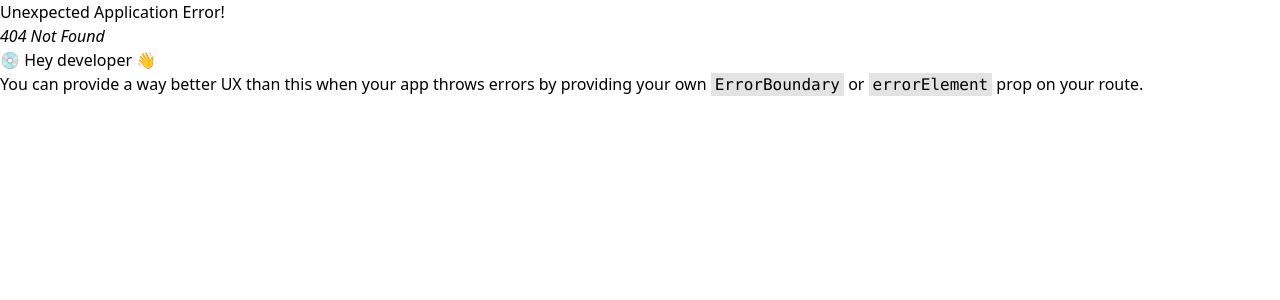
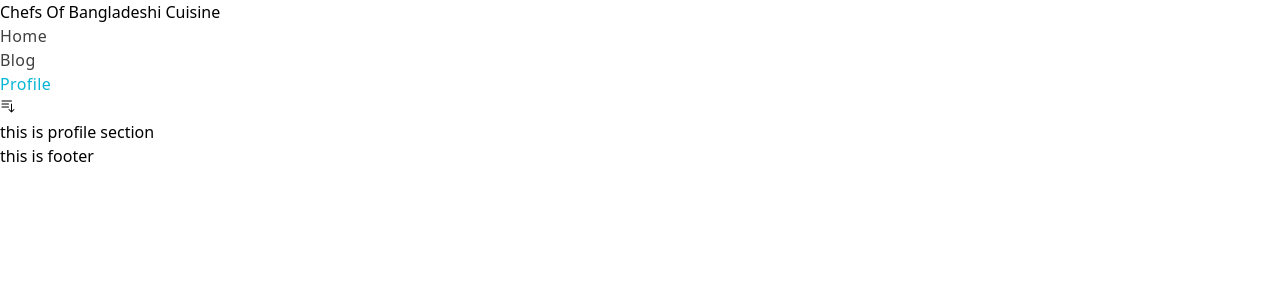
Before and after one commit to MAINULIS/assignment-10, a React (Vite) app: page /profile in a window 1280 px wide. Before the commit this address had no page. Shown: the top 300 px of the page. Built offline with nearby package versions, Linux system fonts and the light colour scheme.

Commit message:
Navbar added and components created

```diff
--- a/package.json
+++ b/package.json
@@ -14,6 +14,7 @@
     "match-sorter": "^6.3.1",
     "react": "^18.2.0",
     "react-dom": "^18.2.0",
+    "react-icons": "^4.11.0",
     "react-router-dom": "^6.16.0",
     "sort-by": "^1.2.0"
   },
--- a/src/App.jsx
+++ b/src/App.jsx
@@ -1,9 +1,14 @@
 import React from 'react';
+import Header from './commonPage/Header';
+import { Outlet } from 'react-router-dom';
+import Footer from './commonPage/Footer';
 
 const App = () => {
   return (
-    <div className='font-bold underline'>
-      this is main
+    <div >
+      <Header></Header>
+      <Outlet></Outlet>
+      <Footer></Footer>
     </div>
   );
 };
--- /dev/null
+++ b/src/commonPage/Footer.jsx
@@ -0,0 +1,11 @@
+import React from 'react';
+
+const Footer = () => {
+    return (
+        <div>
+            this is footer
+        </div>
+    );
+};
+
+export default Footer;
--- /dev/null
+++ b/src/commonPage/Header.jsx
@@ -0,0 +1,106 @@
+import { useState } from 'react';
+import { Link, NavLink } from 'react-router-dom';
+import { HiBarsArrowDown, HiXMark} from "react-icons/hi2";
+
+const Header = () => {
+    const [isMenuOpen, setIsMenuOpen] = useState(false)
+    return (
+
+        <div className='bg-slate-950 px-4 mx-auto py-7'>
+            <div className=' flex items-center justify-between'>
+                {/* company name */}
+                <div className='ml-3 font-bold tracking-wide text-zinc-700 text-xl'>
+                    <Link to="/" className='inline-flex'>
+                    Chefs Of Bangladeshi Cuisine
+                    </Link>
+                </div>
+
+
+                {/* Nav Items section */}
+                <div>
+                    <ul className='inline-flex items-center space-x-8 hidden lg:flex'>
+                        <li>
+                            <NavLink to="/"
+                                className={({ isActive }) => (isActive ? 'active' : 'default')}
+                            > Home</NavLink>
+                        </li>
+                        <li>
+                            <NavLink to="/blog"
+                                className={({ isActive }) => (isActive ? 'active' : 'default')}
+                            >Blog</NavLink>
+                        </li>
+                        <li>
+                            <NavLink to="/profile"
+                                className={({ isActive }) => (isActive ? 'active' : 'default')}
+                            >Profile</NavLink>
+                        </li>
+                    </ul>
+                </div>
+                {/* Mobile responsive */}
+                <div className='lg:hidden'>
+                    {/* Dropdown Button */}
+                    <button
+                        onClick={() => setIsMenuOpen(true)}
+                    >
+                        <HiBarsArrowDown className='w-6 h-6 text-gray-600' />
+                    </button>
+                    {isMenuOpen && (
+                        <div className='absolute top-0 left-0 w-full z-10'>
+                            <div className='p-5 bg-white border rounded shadow-sm'>
+                                {/* company name and buttons */}
+                                <div className='flex items-center justify-between mb-4'>
+                                    <div>
+                                        <Link to='/' className='inline-flex items-center'>
+
+                                            <span className=' font-bold tracking-wide text-zinc-700 text-xl'>
+                                            Chefs Of Bangladeshi Cuisine
+                                            </span>
+                                        </Link>
+                                    </div>
+                                    {/* Dropdown close button */}
+                                    <div>
+                                        <button
+                                            onClick={() => setIsMenuOpen(false)}
+                                        >
+                                            <HiXMark className='w-6 h-6 text-gray-600' />
+                                        </button>
+                                    </div>
+                                </div>
+                                {/* Mobile Nav Items Section */}
+                                <nav>
+                                    <ul className='space-y-4'>
+                                        <li>
+                                            <NavLink to='/' className={({ isActive }) => (isActive ? 'active' : 'default')}>
+                                                Home
+                                            </NavLink>
+                                        </li>
+                                        <li>
+                                            <NavLink
+                                            to='/blog'
+                                            className={({ isActive }) => (isActive ? 'active' : 'default')}
+                                            >
+                                            Blog
+                                            </NavLink>
+                                        </li>
+                                        <li>
+                                            <NavLink
+                                                to='/profile'
+                                                className={({ isActive }) => (isActive ? 'active' : 'default')}
+                                            >
+                                                Profile
+                                            </NavLink>
+                                        </li>
+
+                                    </ul>
+                                </nav>
+                            </div>
+                        </div>
+                    )}
+                </div>
+            </div>
+        </div>
+
+    );
+};
+
+export default Header;
--- a/src/index.css
+++ b/src/index.css
@@ -1,3 +1,16 @@
 @tailwind base;
 @tailwind components;
 @tailwind utilities;
+
+
+.my-container{
+    @apply px-4 py-2 mx-auto sm:max-w-xl md:max-w-full lg:max-w-screen-xl md:px-24 lg:px-24 lg:py-5
+  }
+
+.active{
+    @apply font-medium tracking-wide text-cyan-500 hover:text-cyan-800 transition-colors duration-200
+}
+
+.default{
+    @apply text-neutral-700 font-medium tracking-wide hover:text-cyan-800 transition-colors duration-200
+}
--- /dev/null
+++ b/src/pages/Blog.jsx
@@ -0,0 +1,11 @@
+import React from 'react';
+
+const Blog = () => {
+    return (
+        <div>
+            this is blog
+        </div>
+    );
+};
+
+export default Blog;
--- /dev/null
+++ b/src/pages/Profile.jsx
@@ -0,0 +1,11 @@
+import React from 'react';
+
+const Profile = () => {
+    return (
+        <div>
+            this is profile section
+        </div>
+    );
+};
+
+export default Profile;
```
Also changed, not shown: src/homePage/Home.jsx (added, +11 -0 lines), src/routes/Route.jsx (+13 -1 lines), 1 other file (tests, documents, lock files or other folders).
